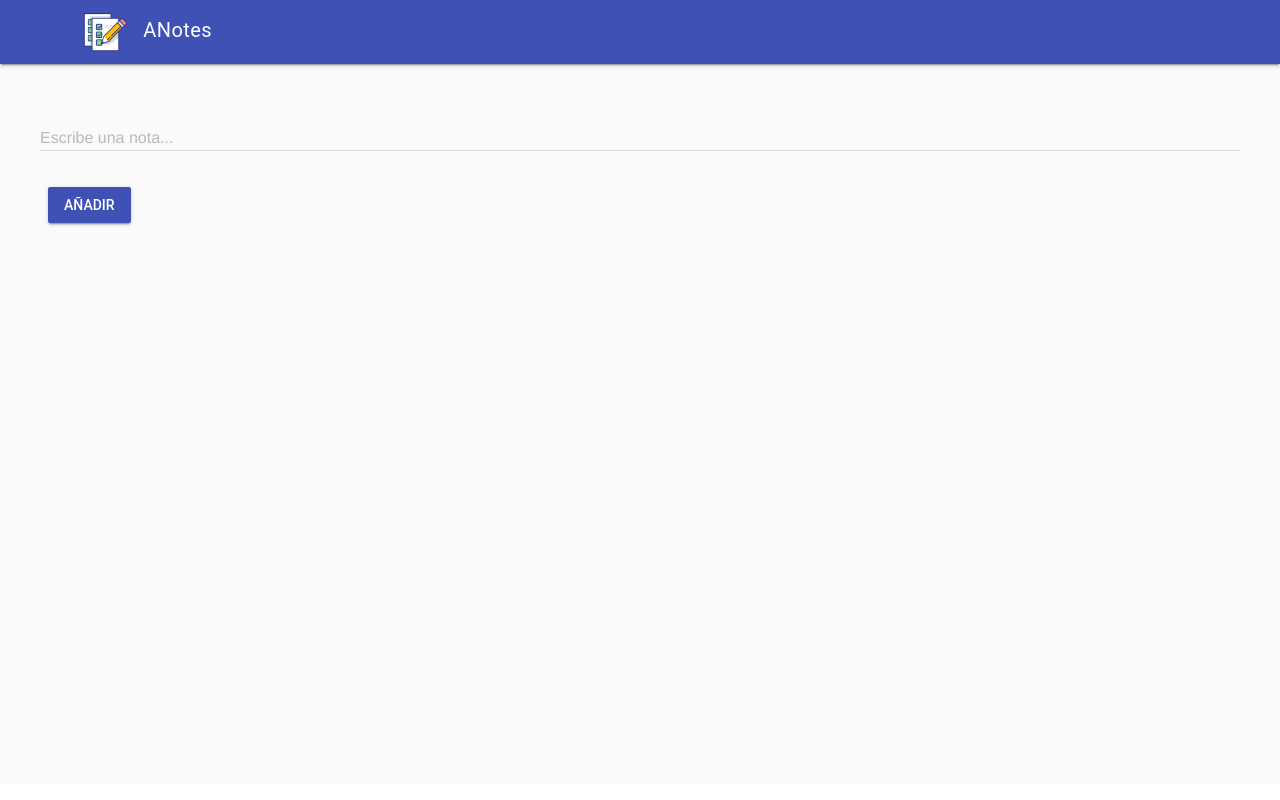
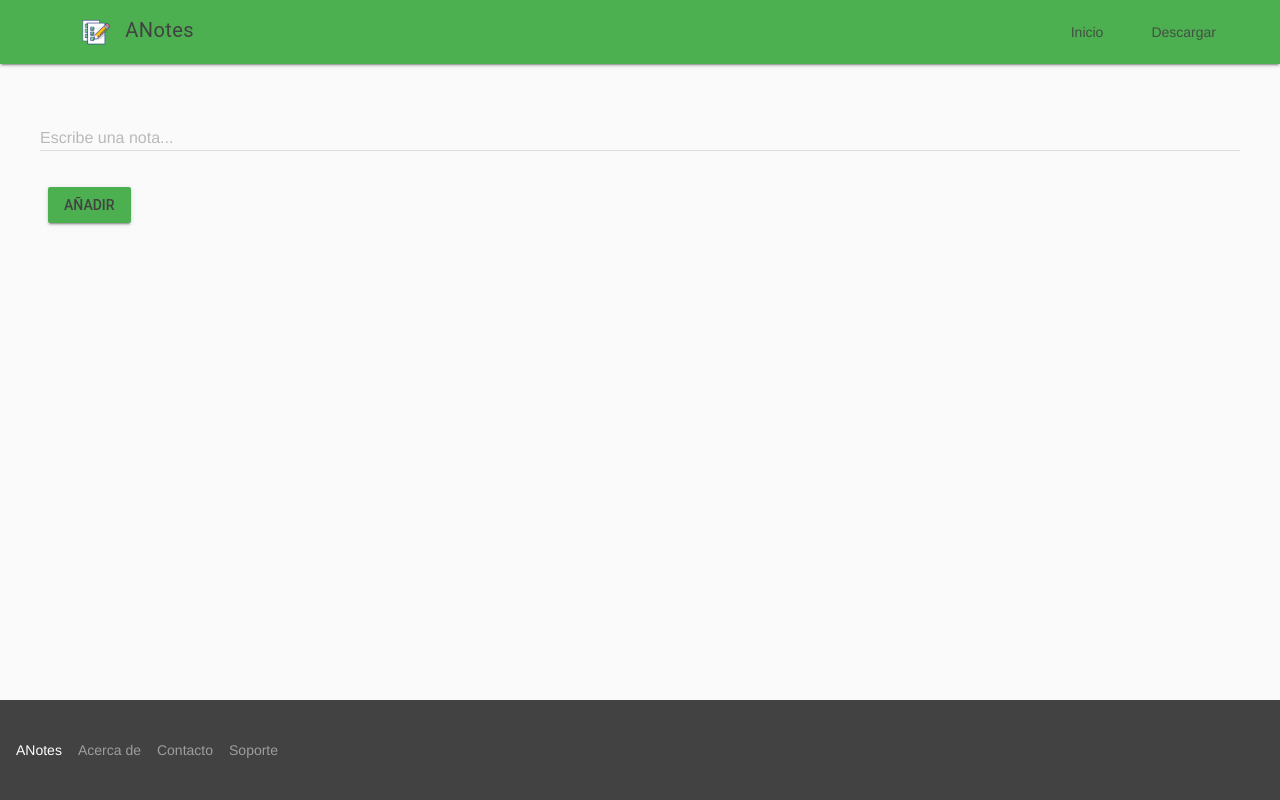
Before and after one commit to JordanGuevara/Tarea1-quick-jot, a plain HTML site: page index.html in a window 1280 px wide. Drawn offline with nearby package versions, Linux system fonts and the light colour scheme.

Commit message:
Cambios de navegación y estilo dentro de la página web.

```diff
--- a/index.html
+++ b/index.html
@@ -4,11 +4,11 @@
         <meta charset="UTF-8" />
         <meta name="viewport" content="width=device-width, initial-scale=1.0" />
         <title>ANotes</title>
-        <link rel="stylesheet"
-            href="https://code.getmdl.io/1.3.0/material.indigo-pink.min.css">
+        <link rel="stylesheet" href="https://code.getmdl.io/1.3.0/material.green-light_green.min.css" />
         <script defer
             src="https://code.getmdl.io/1.3.0/material.min.js"></script>
         <link rel="stylesheet" href="css/style.css">
+
         <link rel="icon" href="img/icons/icon-512.png" type="image/png">
 
     </head>
@@ -17,13 +17,17 @@
             <header class="mdl-layout__header">
                 <div class="mdl-layout__header-row">
                     <span class="mdl-layout-title">
-                        <img src="img/icons/icon-192.png" alt="logo" style="height: 50px; vertical-align: middle; margin-right: 8px;">
-                        ANotes
+                    <img src="img/icons/icon-192.png" alt="ANotes Logo" class="app-logo">
+                    ANotes
                     </span>
+                    <div class="mdl-layout-spacer"></div>
+                    <nav class="mdl-navigation mdl-layout--large-screen-only">
+                        <a class="mdl-navigation__link" href="./index.html">Inicio</a>
+                        <a class="mdl-navigation__link" href="https://github.com/JordanGuevara/Tarea1-quick-jot">Descargar</a>
+                    </nav>
                 </div>
+            </header>
 
-
-            </header>
             <main class="mdl-layout__content">
                 <div class="page-content">
                     <div class="mdl-grid">
@@ -44,7 +48,19 @@
                     <div id="notesContainer" class="mdl-grid"></div>
                 </div>
             </main>
+            <footer class="mdl-mini-footer">
+            <div class="mdl-mini-footer__left-section">
+                <div class="mdl-logo">ANotes</div>
+                <ul class="mdl-mini-footer__link-list">
+                <li><a href="#">Acerca de</a></li>
+                <li><a href="#">Contacto</a></li>
+                <li><a href="#">Soporte</a></li>
+                </ul>
+            </div>
+        </footer>
         </div>
+
+
         <script src="js/app.js"></script>
     </body>
 </html>
```
